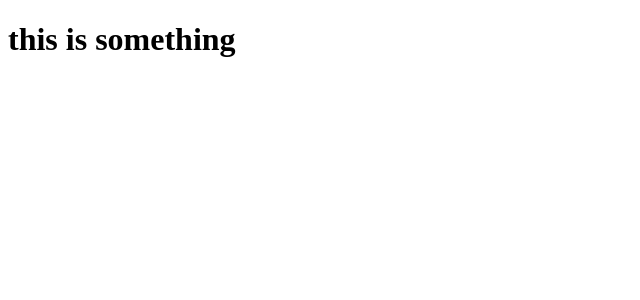
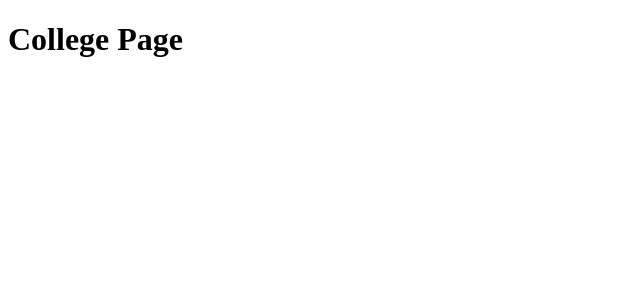
Before and after one commit to Satyam-Chaudhary/alma-mater, a Next.js app: page /college in a window 1280 px wide. Shown: the top 300 px of the page, without its empty margins (0-640 px from the left). Built offline with nearby package versions, Linux system fonts and the light colour scheme.

Commit message:
code:checkingGitWorking

```diff
--- a/src/app/college/page.tsx
+++ b/src/app/college/page.tsx
@@ -3,7 +3,7 @@ export default function Home() {
   return (
     <div>
 
-        <h1>this is something </h1>
+        <h1>College Page</h1>
     </div>
   );
 }
--- a/src/app/page.tsx
+++ b/src/app/page.tsx
@@ -3,7 +3,7 @@ import Image from "next/image";
 export default function Home() {
   return (
     <div>
-      Alma Mater
+
     </div>
   );
 }
```
Also changed, not shown: src/app/components/Nav.tsx (added).
